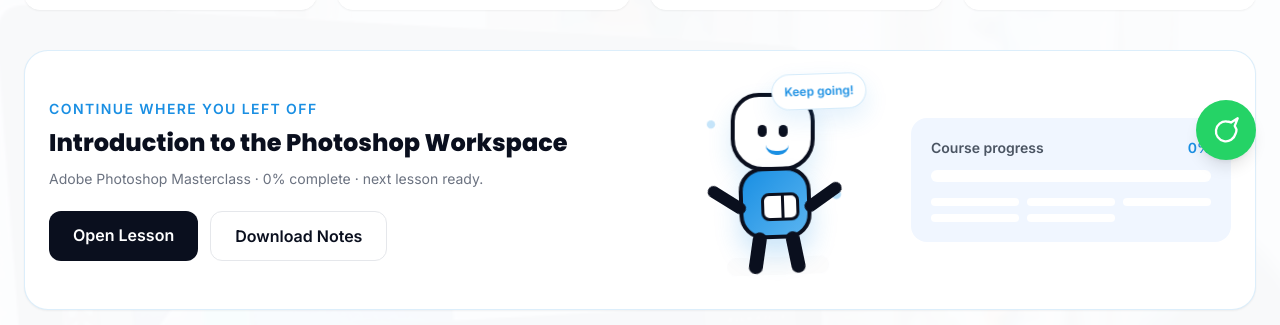
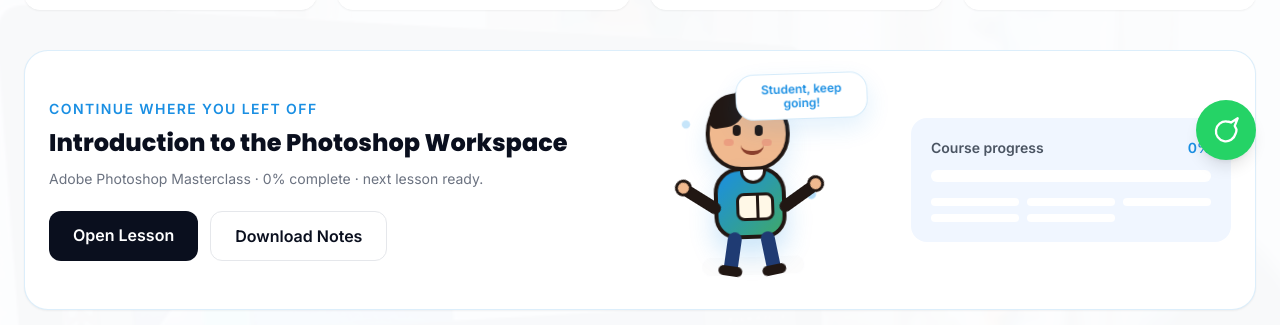
Before and after one commit to Samkimiri/sam-creative-design-school, a Next.js app: page /lms in a window 1280 px wide. Shown: the part 616-941 px from the top of the page. Built offline with nearby package versions, Linux system fonts and the light colour scheme; no server answers.

Commit message:
Persist LMS progress and humanize study buddy

```diff
--- a/src/app/api/progress/route.ts
+++ b/src/app/api/progress/route.ts
@@ -1,6 +1,6 @@
 import { NextResponse } from "next/server";
 import { getSession } from "@/lib/auth";
-import { readJSON, writeJSON } from "@/lib/db";
+import { getDB, saveDB } from "@/lib/db";
 
 interface ProgressRecord {
   studentId: string;
@@ -17,7 +17,7 @@ export async function GET(request: Request) {
   const { searchParams } = new URL(request.url);
   const courseId = searchParams.get("courseId");
 
-  const progress = readJSON<ProgressRecord>("progress.json");
+  const progress = await getDB<ProgressRecord>("progress.json");
   const userProgress = progress.filter((p) => p.studentId === session.user.id);
 
   if (courseId) {
@@ -42,28 +42,31 @@ export async function POST(request: Request) {
     const { courseId, lessonId } = await request.json();
     if (!courseId || !lessonId) return NextResponse.json({ error: "Missing fields" }, { status: 400 });
 
-    const progress = readJSON<ProgressRecord>("progress.json");
+    const progress = await getDB<ProgressRecord>("progress.json");
     const existingIndex = progress.findIndex(
       (p) => p.studentId === session.user.id && p.courseId === courseId
     );
+    let savedRecord: ProgressRecord;
 
     if (existingIndex > -1) {
       if (!progress[existingIndex].completedLessons.includes(lessonId)) {
         progress[existingIndex].completedLessons.push(lessonId);
-        progress[existingIndex].lastAccessed = new Date().toISOString();
       }
+      progress[existingIndex].lastAccessed = new Date().toISOString();
+      savedRecord = progress[existingIndex];
     } else {
-      progress.push({
+      savedRecord = {
         studentId: session.user.id as string,
         courseId,
         completedLessons: [lessonId],
         quizScores: [],
         lastAccessed: new Date().toISOString(),
-      });
+      };
+      progress.push(savedRecord);
     }
 
-    writeJSON("progress.json", progress);
-    return NextResponse.json({ success: true });
+    await saveDB("progress.json", progress);
+    return NextResponse.json({ success: true, data: savedRecord });
   } catch (err) {
     console.error("Progress POST Error:", err);
     return NextResponse.json({ error: "Failed to update progress" }, { status: 500 });
--- a/src/app/globals.css
+++ b/src/app/globals.css
@@ -152,7 +152,7 @@ h1, h2, h3, h4, h5, h6 {
   margin: 4px auto 0;
   transform: scale(0.78);
   transform-origin: center;
-  width: 170px;
+  width: 220px;
   height: 164px;
 }
 
@@ -173,20 +173,55 @@ h1, h2, h3, h4, h5, h6 {
   top: 18px;
   width: 84px;
   height: 78px;
-  border: 4px solid #0a0f1e;
-  border-radius: 28px 28px 32px 32px;
-  background: #ffffff;
-  box-shadow: 0 12px 24px rgba(26, 143, 227, 0.16);
+  border: 4px solid #211713;
+  border-radius: 40px 40px 36px 36px;
+  background: #f0b98f;
+  box-shadow: 0 12px 24px rgba(26, 143, 227, 0.14);
   animation: study-buddy-head 1.9s ease-in-out infinite;
 }
+
+.study-buddy-hair {
+  position: absolute;
+  background: #211713;
+}
+
+.study-buddy-hair-left {
+  left: -2px;
+  top: -2px;
+  width: 38px;
+  height: 32px;
+  border-radius: 28px 12px 24px 8px;
+  transform: rotate(-10deg);
+}
+
+.study-buddy-hair-top {
+  left: 20px;
+  top: -12px;
+  width: 50px;
+  height: 30px;
+  border-radius: 9999px 9999px 18px 18px;
+  transform: rotate(8deg);
+}
+
+.study-buddy-cheek {
+  position: absolute;
+  top: 42px;
+  width: 10px;
+  height: 7px;
+  border-radius: 9999px;
+  background: rgba(224, 91, 91, 0.28);
+}
+
+.study-buddy-cheek-left { left: 14px; }
+.study-buddy-cheek-right { right: 14px; }
 
 .study-buddy-eye {
   position: absolute;
   top: 28px;
-  width: 9px;
-  height: 12px;
+  width: 8px;
+  height: 11px;
   border-radius: 9999px;
-  background: #0a0f1e;
+  background: #211713;
 }
 
 .study-buddy-eye-left { left: 23px; }
@@ -198,7 +233,7 @@ h1, h2, h3, h4, h5, h6 {
   top: 48px;
   width: 23px;
   height: 10px;
-  border-bottom: 4px solid #1A8FE3;
+  border-bottom: 4px solid #8a3f2c;
   border-radius: 0 0 9999px 9999px;
 }
 
@@ -208,10 +243,22 @@ h1, h2, h3, h4, h5, h6 {
   top: 92px;
   width: 72px;
   height: 72px;
-  border: 4px solid #0a0f1e;
-  border-radius: 24px;
-  background: linear-gradient(135deg, #1A8FE3, #5AB4F0);
+  border: 4px solid #211713;
+  border-radius: 26px 26px 22px 22px;
+  background: linear-gradient(135deg, #1A8FE3 0%, #3FA86A 100%);
   box-shadow: 0 16px 26px rgba(26, 143, 227, 0.22);
+}
+
+.study-buddy-collar {
+  position: absolute;
+  left: 23px;
+  top: -1px;
+  width: 26px;
+  height: 14px;
+  border-radius: 0 0 9999px 9999px;
+  background: #ffffff;
+  border: 3px solid #211713;
+  border-top: 0;
 }
 
 .study-buddy-book {
@@ -220,9 +267,9 @@ h1, h2, h3, h4, h5, h6 {
   top: 22px;
   width: 38px;
   height: 28px;
-  border: 3px solid #0a0f1e;
+  border: 3px solid #211713;
   border-radius: 8px;
-  background: #ffffff;
+  background: #fff8e7;
 }
 
 .study-buddy-book::after {
@@ -232,7 +279,7 @@ h1, h2, h3, h4, h5, h6 {
   top: -3px;
   width: 3px;
   height: 28px;
-  background: #0a0f1e;
+  background: #211713;
 }
 
 .study-buddy-arm {
@@ -241,8 +288,19 @@ h1, h2, h3, h4, h5, h6 {
   width: 43px;
   height: 12px;
   border-radius: 9999px;
-  background: #0a0f1e;
+  background: #211713;
   transform-origin: 6px 6px;
+}
+
+.study-buddy-arm::after {
+  content: "";
+  position: absolute;
+  top: -3px;
+  width: 17px;
+  height: 17px;
+  border-radius: 9999px;
+  background: #f0b98f;
+  border: 3px solid #211713;
 }
 
 .study-buddy-arm-left {
@@ -250,20 +308,35 @@ h1, h2, h3, h4, h5, h6 {
   animation: study-buddy-arm-left 1.9s ease-in-out infinite;
 }
 
+.study-buddy-arm-left::after { left: -9px; }
+
 .study-buddy-arm-right {
   right: -35px;
   transform-origin: 37px 6px;
   animation: study-buddy-arm-right 1.9s ease-in-out infinite;
 }
 
+.study-buddy-arm-right::after { right: -9px; }
+
 .study-buddy-leg {
   position: absolute;
   top: 157px;
   width: 14px;
   height: 42px;
+  border-radius: 9999px 9999px 6px 6px;
+  background: #1f3b73;
+  transform-origin: 7px 4px;
+}
+
+.study-buddy-leg::after {
+  content: "";
+  position: absolute;
+  left: -5px;
+  bottom: -2px;
+  width: 24px;
+  height: 10px;
   border-radius: 9999px;
-  background: #0a0f1e;
-  transform-origin: 7px 4px;
+  background: #211713;
 }
 
 .study-buddy-leg-left {
@@ -278,15 +351,18 @@ h1, h2, h3, h4, h5, h6 {
 
 .study-buddy-bubble {
   position: absolute;
-  right: -10px;
+  right: -36px;
   top: 0;
+  max-width: 132px;
   border: 1px solid rgba(26, 143, 227, 0.18);
-  border-radius: 9999px;
+  border-radius: 18px;
   background: #ffffff;
   color: #1A8FE3;
   font-size: 12px;
   font-weight: 900;
+  line-height: 1.15;
   padding: 8px 12px;
+  text-align: center;
   box-shadow: 0 10px 24px rgba(26, 143, 227, 0.12);
   animation: study-buddy-bubble 1.9s ease-in-out infinite;
 }
@@ -363,6 +439,7 @@ h1, h2, h3, h4, h5, h6 {
   .study-buddy-mobile {
     margin: 0;
     transform: scale(1);
+    width: 220px;
     height: 210px;
   }
 }
--- a/src/app/lms/page.tsx
+++ b/src/app/lms/page.tsx
@@ -184,18 +184,23 @@ export default async function LMSDashboard() {
                     <div className="study-buddy-spark study-buddy-spark-one" />
                     <div className="study-buddy-spark study-buddy-spark-two" />
                     <div className="study-buddy-head">
+                      <span className="study-buddy-hair study-buddy-hair-left" />
+                      <span className="study-buddy-hair study-buddy-hair-top" />
+                      <span className="study-buddy-cheek study-buddy-cheek-left" />
+                      <span className="study-buddy-cheek study-buddy-cheek-right" />
                       <span className="study-buddy-eye study-buddy-eye-left" />
                       <span className="study-buddy-eye study-buddy-eye-right" />
                       <span className="study-buddy-smile" />
                     </div>
                     <div className="study-buddy-body">
+                      <span className="study-buddy-collar" />
                       <span className="study-buddy-book" />
                       <span className="study-buddy-arm study-buddy-arm-left" />
                       <span className="study-buddy-arm study-buddy-arm-right" />
                     </div>
                     <span className="study-buddy-leg study-buddy-leg-left" />
                     <span className="study-buddy-leg study-buddy-leg-right" />
-                    <div className="study-buddy-bubble">Keep going!</div>
+                    <div className="study-buddy-bubble">{studentName.split(" ")[0]}, keep going!</div>
                   </div>
                 </div>
               </div>
```
Also changed, not shown: src/app/lms/[courseId]/page.tsx (+73 -19 lines).
